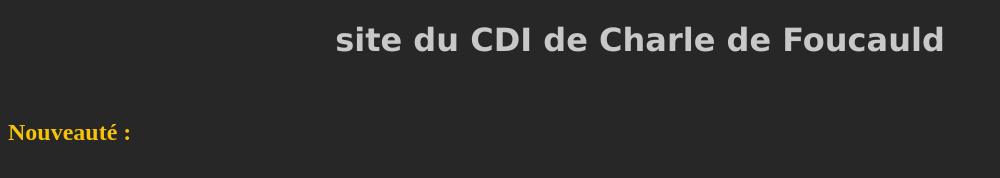
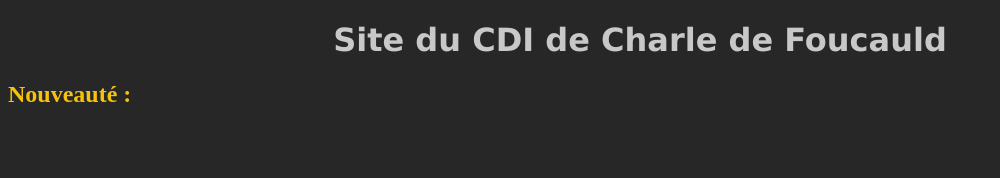
Before and after one commit to Various3330/SiteCdiLucas, a plain HTML site: page index.html in a window 1280 px wide. Shown: the whole page, without its empty margins (0-1000 px from the left). Drawn offline with Linux system fonts and the light colour scheme.

Commit message:
Update index.html

```diff
--- a/index.html
+++ b/index.html
@@ -1,18 +1,25 @@
 <!DOCTYPE html>
 <html lang="fr">
+
 <head>
     <meta charset="UTF-8">
     <link rel="stylesheet" href="style.css">
     <link rel="icon" href="/asset/image/favicon.png">
     <meta http-equiv="X-UA-Compatible" content="IE=edge">
     <meta name="viewport" content="width=device-width, initial-scale=1.0">
-    <title>site du CDI de Charle de Foucauld</title>
+    <title>Accueil - CDI</title>
 
 
 
 </head>
+
 <body>
-    <h1>site du CDI de Charle de Foucauld</h1><br>
-    <h2>Nouveauté :</h2>
+    <h1>Site du CDI de Charle de Foucauld</h1>
+    <h2>Nouveauté :</h2><br>
+    <main>
+
+    </main>
+    <script src="./script.js"></script>
 </body>
+
 </html>
```
